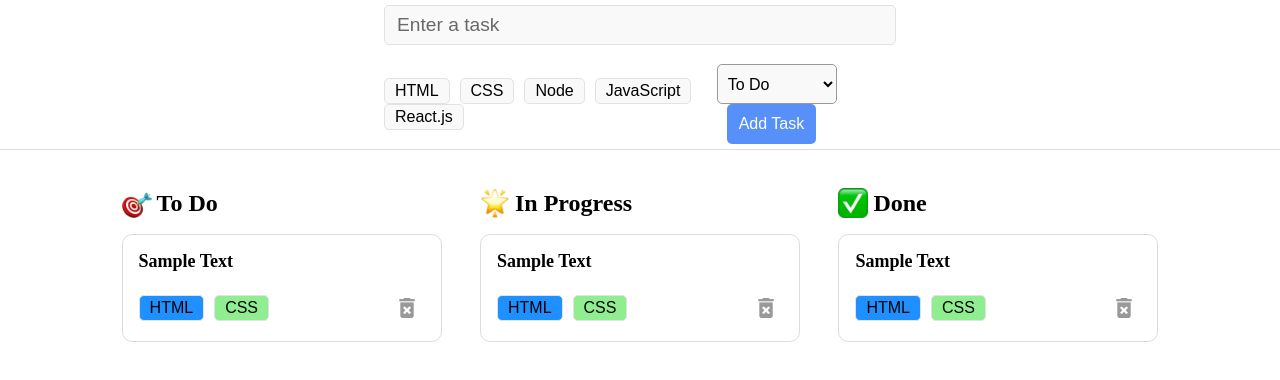
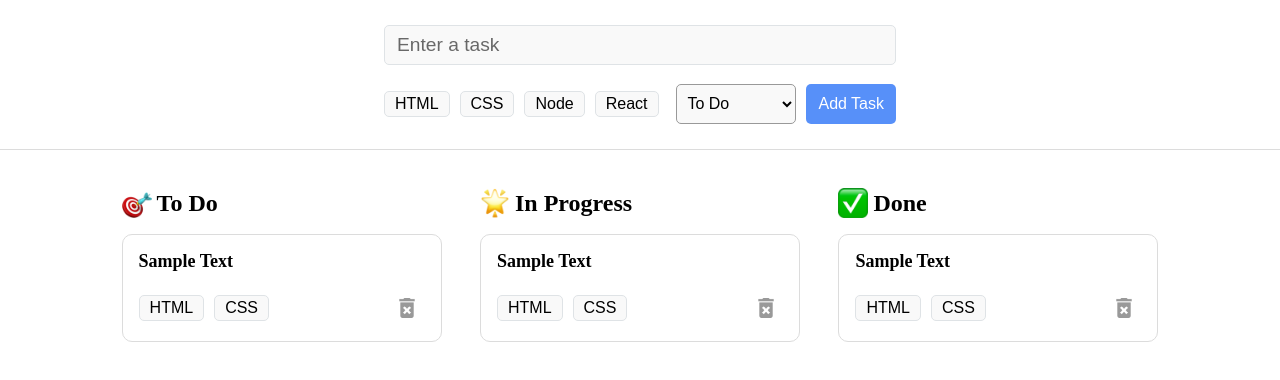
Before and after one commit to torressam333/react-tasks, a React (Vite) app: page / in a window 1280 px wide. Shown: the top 380 px of the page. Built offline with nearby package versions, Linux system fonts and the light colour scheme.

Commit message:
Add state prop to keep track of tasks array

```diff
--- a/src/App.jsx
+++ b/src/App.jsx
@@ -4,11 +4,14 @@ import TaskColumn from './components/TaskColumn';
 import todoIcon from './assets/direct-hit.png';
 import inProgressIcon from './assets/glowing-star.png';
 import doneIcon from './assets/check-mark-button.png';
+import { useState } from 'react';
 
 function App() {
+  const [tasks, setTasks] = useState([]);
+
   return (
     <div className='app'>
-      <TaskForm />
+      <TaskForm setTasks={setTasks} />
       <main className='app_main'>
         <TaskColumn title='To Do' icon={todoIcon} />
         <TaskColumn title='In Progress' icon={inProgressIcon} />
--- a/src/components/TaskCard.jsx
+++ b/src/components/TaskCard.jsx
@@ -8,8 +8,8 @@ const TaskCard = () => {
       <p className='task_text'>Sample Text</p>
       <div className='task_card_bottom_line'>
         <div className='task_card_tags'>
-          <TaskTag tagName='HTML' tagColor='dodgerblue' />
-          <TaskTag tagName='CSS' tagColor='lightgreen' />
+          <TaskTag tagName='HTML' />
+          <TaskTag tagName='CSS' />
         </div>
         <div className='task_delete'>
           <img src={deleteIcon} alt='Delete Icon Png' className='delete_icon' />
--- a/src/components/TaskForm.jsx
+++ b/src/components/TaskForm.jsx
@@ -2,7 +2,7 @@ import '../assets/css/TaskForm.css';
 import TaskTag from './TaskTag';
 import { useState } from 'react';
 
-const TaskForm = () => {
+const TaskForm = ({ setTasks }) => {
   const [taskData, setTaskData] = useState({
     task: '',
     status: 'todo',
@@ -20,17 +20,17 @@ const TaskForm = () => {
     });
   };
 
-  console.log(taskData.tags);
+  const doesTagExist = (tag) => taskData.tags.includes(tag);
 
   const selectTag = (tag) => {
     // Call use state setter
     setTaskData((prev) => {
       // Ternary to check if existing tags arr has the clicked tag
-      const updatedTags = prev.tags.includes(tag)
-        // If it does, remove it from array
-        ? prev.tags.filter((item) => item !== tag)
-        // Otherwise, return existing tags arr
-        : [...prev.tags, tag];
+      const updatedTags = doesTagExist(tag)
+        ? // If it does, remove it from array
+          prev.tags.filter((item) => item !== tag)
+        : // Otherwise, return existing tags arr
+          [...prev.tags, tag];
 
       // Spread prev and add the updated (or unchanged) tags in it
       return { ...prev, tags: updatedTags };
@@ -40,7 +40,8 @@ const TaskForm = () => {
   const handleSubmit = (e) => {
     e.preventDefault();
 
-    console.log(taskData);
+    // Add newly created task to tasks array in parent
+    setTasks((prev) => [...prev, taskData]);
   };
 
   return (
@@ -55,11 +56,26 @@ const TaskForm = () => {
         />
         <div className='task_form_bottom_line'>
           <div>
-            <TaskTag tagName='HTML' selectTag={selectTag} />
-            <TaskTag tagName='CSS' selectTag={selectTag} />
-            <TaskTag tagName='Node' selectTag={selectTag} />
-            <TaskTag tagName='JavaScript' selectTag={selectTag} />
-            <TaskTag tagName='React.js' selectTag={selectTag} />
+            <TaskTag
+              tagName='HTML'
+              selectTag={selectTag}
+              selected={doesTagExist('HTML')}
+            />
+            <TaskTag
+              tagName='CSS'
+              selectTag={selectTag}
+              selected={doesTagExist('CSS')}
+            />
+            <TaskTag
+              tagName='Node'
+              selectTag={selectTag}
+              selected={doesTagExist('Node')}
+            />
+            <TaskTag
+              tagName='React'
+              selectTag={selectTag}
+              selected={doesTagExist('React')}
+            />
           </div>
           <div>
             <select
--- a/src/components/TaskTag.jsx
+++ b/src/components/TaskTag.jsx
@@ -1,11 +1,21 @@
 import '../assets/css/TaskTag.css';
 
-const TaskTag = ({ tagName, tagColor, selectTag }) => {
+const TaskTag = ({ tagName, selectTag, selected }) => {
+  const tagStyles = {
+    HTML: { backgroundColor: '#fda821' },
+    CSS: { backgroundColor: '#15d4c8' },
+    Node: { backgroundColor: '#026e00' },
+    React: { backgroundColor: 'rgb(20, 158, 202)' },
+    default: { backgroundColor: '#f9f9f9' },
+  };
+
+  const addedStyles = selected ? tagStyles[tagName] : tagStyles.default;
+
   return (
     <button
       type='button'
       className='tag'
-      style={{ background: tagColor }}
+      style={addedStyles}
       onClick={() => selectTag(tagName)}
     >
       {tagName}
```
